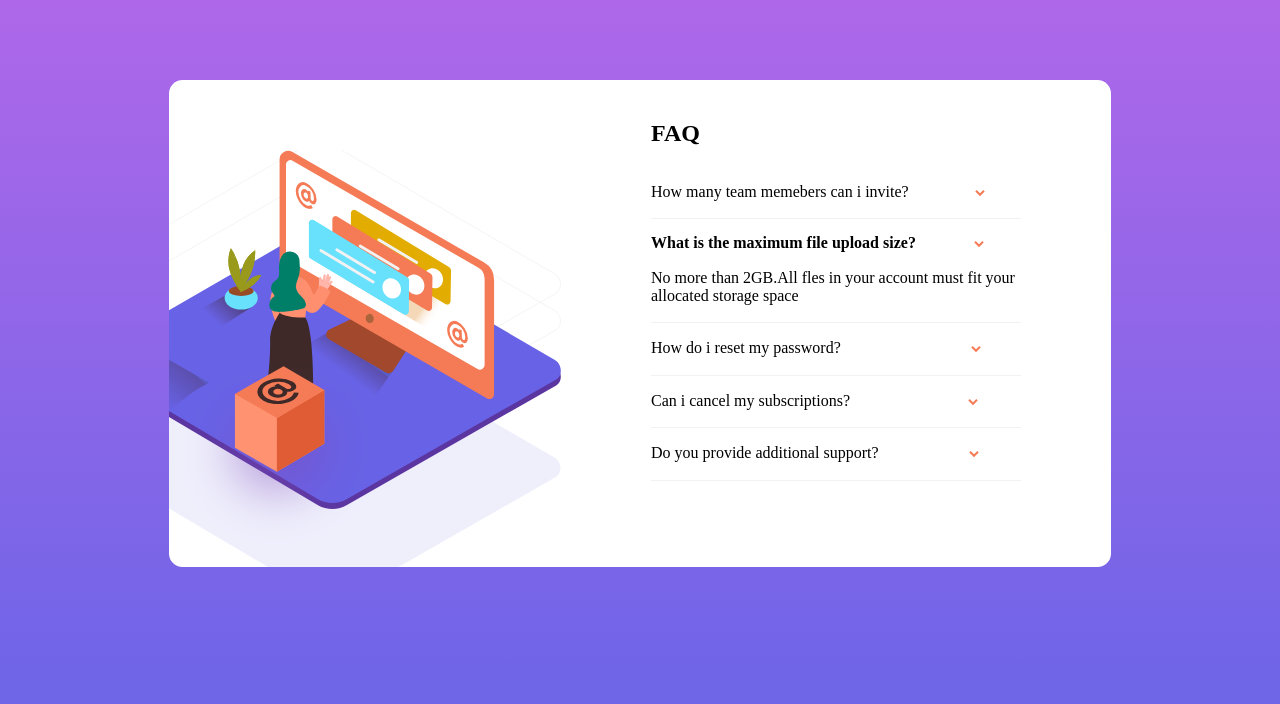
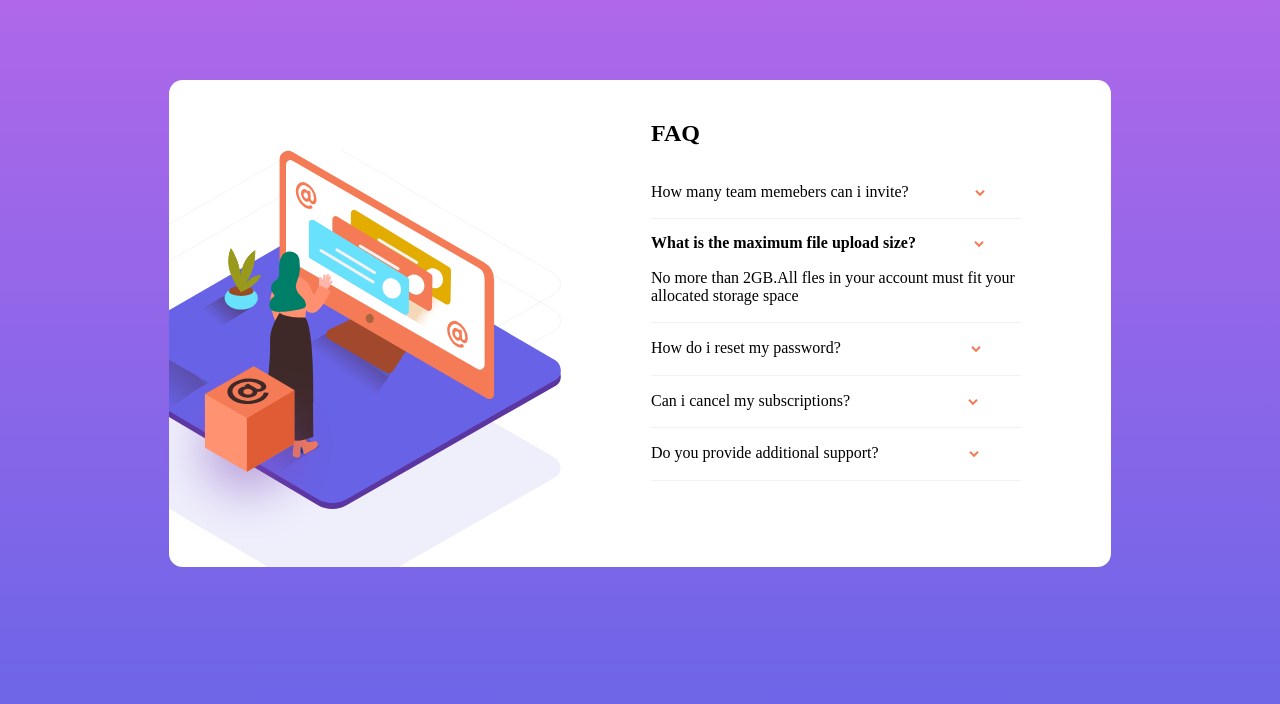
Before and after one commit to muchokiesther/faq_assignment, a plain HTML site: page index.html in a window 1280 px wide. Drawn offline with Linux system fonts and the light colour scheme.

Commit message:
Faq card

```diff
--- a/style.css
+++ b/style.css
@@ -60,7 +60,7 @@ padding-bottom: 70px;
     position:absolute;
     top:45.5%;
     left: -0.7em;
-    margin-left: 195.5px;
+    margin-left: 165.5px;
 
 }
 
```
